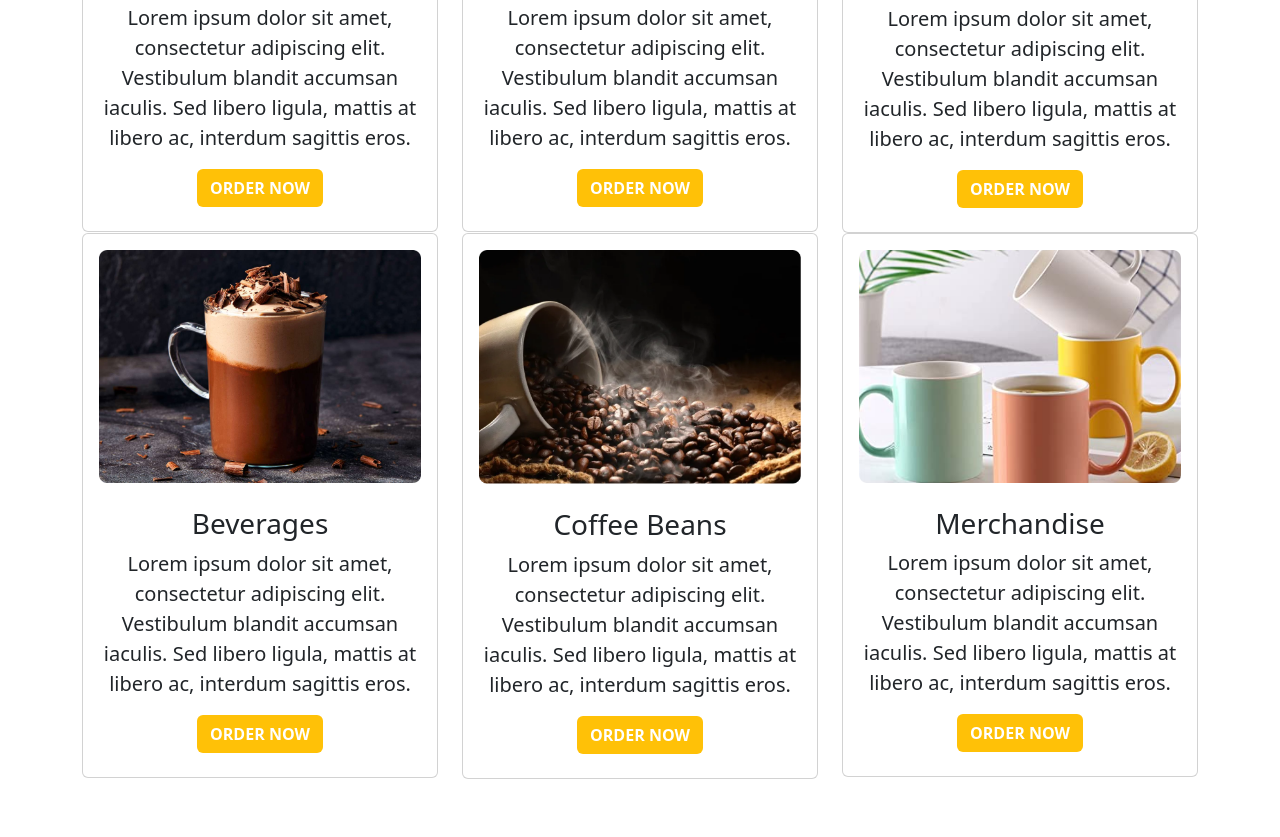
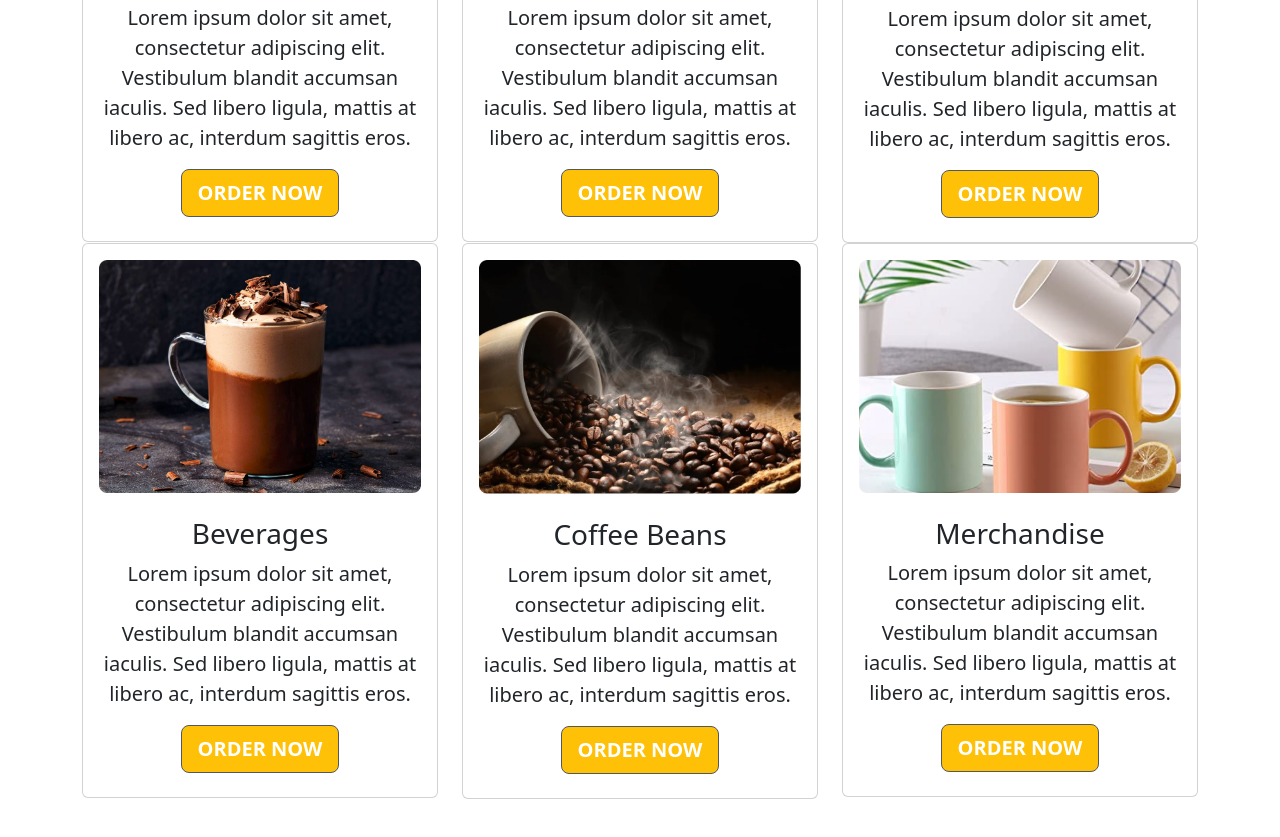
Before and after one commit to savioluis/cafe-noir, a plain HTML site: page index.html in a window 1280 px wide. Shown: the part 1280-2117 px from the top of the page. Drawn offline with nearby package versions, Linux system fonts and the light colour scheme.

Commit message:
Add files via upload

```diff
--- a/index.html
+++ b/index.html
@@ -111,7 +111,7 @@
                             <h3 class="card-title">Coffees</h3>
                             <p class="lead">Lorem ipsum dolor sit amet, consectetur adipiscing elit. Vestibulum blandit
                                 accumsan iaculis. Sed libero ligula, mattis at libero ac, interdum sagittis eros.</p>
-                            <button class="btn bg-warning text-white fw-bold">ORDER NOW</button>
+                                <a href="menu.html" class="btn btn-secondary btn-lg active bg-warning text-white fw-bold" role="button" aria-pressed="true">ORDER NOW</a>
                         </div>
                     </div>
                 </div>
@@ -124,7 +124,7 @@
                             <h3 class="card-title">Pastry</h3>
                             <p class="lead">Lorem ipsum dolor sit amet, consectetur adipiscing elit. Vestibulum blandit
                                 accumsan iaculis. Sed libero ligula, mattis at libero ac, interdum sagittis eros.</p>
-                            <button class="btn bg-warning text-white fw-bold">ORDER NOW</button>
+                                <a href="menu.html" class="btn btn-secondary btn-lg active bg-warning text-white fw-bold" role="button" aria-pressed="true">ORDER NOW</a>
                         </div>
                     </div>
                 </div>
@@ -137,7 +137,7 @@
                             <h3 class="card-title">Sweets</h3>
                             <p class="lead">Lorem ipsum dolor sit amet, consectetur adipiscing elit. Vestibulum blandit
                                 accumsan iaculis. Sed libero ligula, mattis at libero ac, interdum sagittis eros.</p>
-                            <button class="btn bg-warning text-white fw-bold">ORDER NOW</button>
+                                <a href="menu.html" class="btn btn-secondary btn-lg active bg-warning text-white fw-bold" role="button" aria-pressed="true">ORDER NOW</a>
                         </div>
                     </div>
                 </div>
@@ -151,7 +151,7 @@
                             <h3 class="card-title">Beverages</h3>
                             <p class="lead">Lorem ipsum dolor sit amet, consectetur adipiscing elit. Vestibulum blandit
                                 accumsan iaculis. Sed libero ligula, mattis at libero ac, interdum sagittis eros.</p>
-                            <button class="btn bg-warning text-white fw-bold">ORDER NOW</button>
+                                <a href="menu.html" class="btn btn-secondary btn-lg active bg-warning text-white fw-bold" role="button" aria-pressed="true">ORDER NOW</a>
                         </div>
                     </div>
                 </div>
@@ -165,7 +165,7 @@
                             <h3 class="card-title">Coffee Beans</h3>
                             <p class="lead">Lorem ipsum dolor sit amet, consectetur adipiscing elit. Vestibulum blandit
                                 accumsan iaculis. Sed libero ligula, mattis at libero ac, interdum sagittis eros.</p>
-                            <button class="btn bg-warning text-white fw-bold">ORDER NOW</button>
+                                <a href="menu.html" class="btn btn-secondary btn-lg active bg-warning text-white fw-bold" role="button" aria-pressed="true">ORDER NOW</a>
                         </div>
                     </div>
                 </div>
@@ -179,7 +179,7 @@
                             <h3 class="card-title">Merchandise</h3>
                             <p class="lead">Lorem ipsum dolor sit amet, consectetur adipiscing elit. Vestibulum blandit
                                 accumsan iaculis. Sed libero ligula, mattis at libero ac, interdum sagittis eros.</p>
-                            <button class="btn bg-warning text-white fw-bold">ORDER NOW</button>
+                                <a href="menu.html" class="btn btn-secondary btn-lg active bg-warning text-white fw-bold" role="button" aria-pressed="true">ORDER NOW</a>
                         </div>
                     </div>
                 </div>
```
